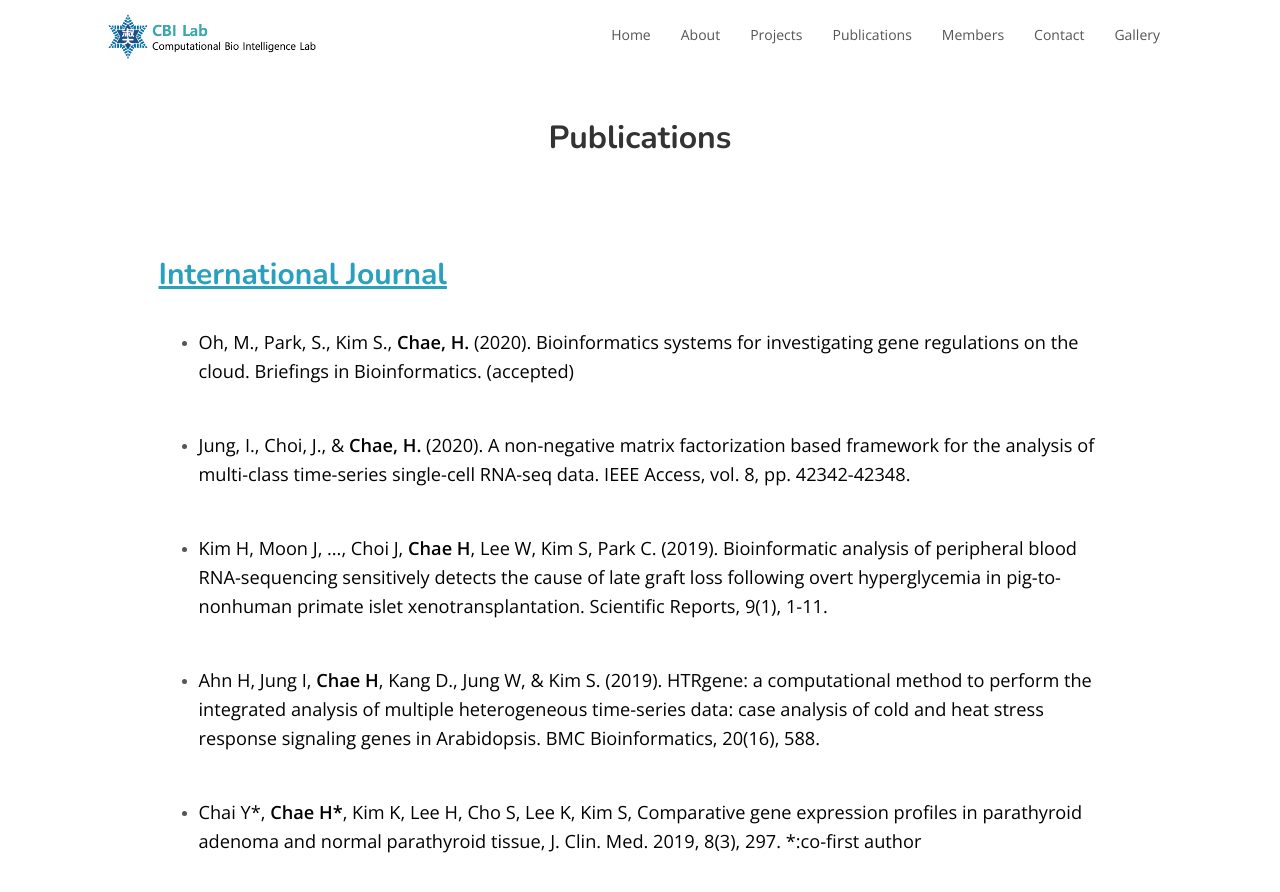
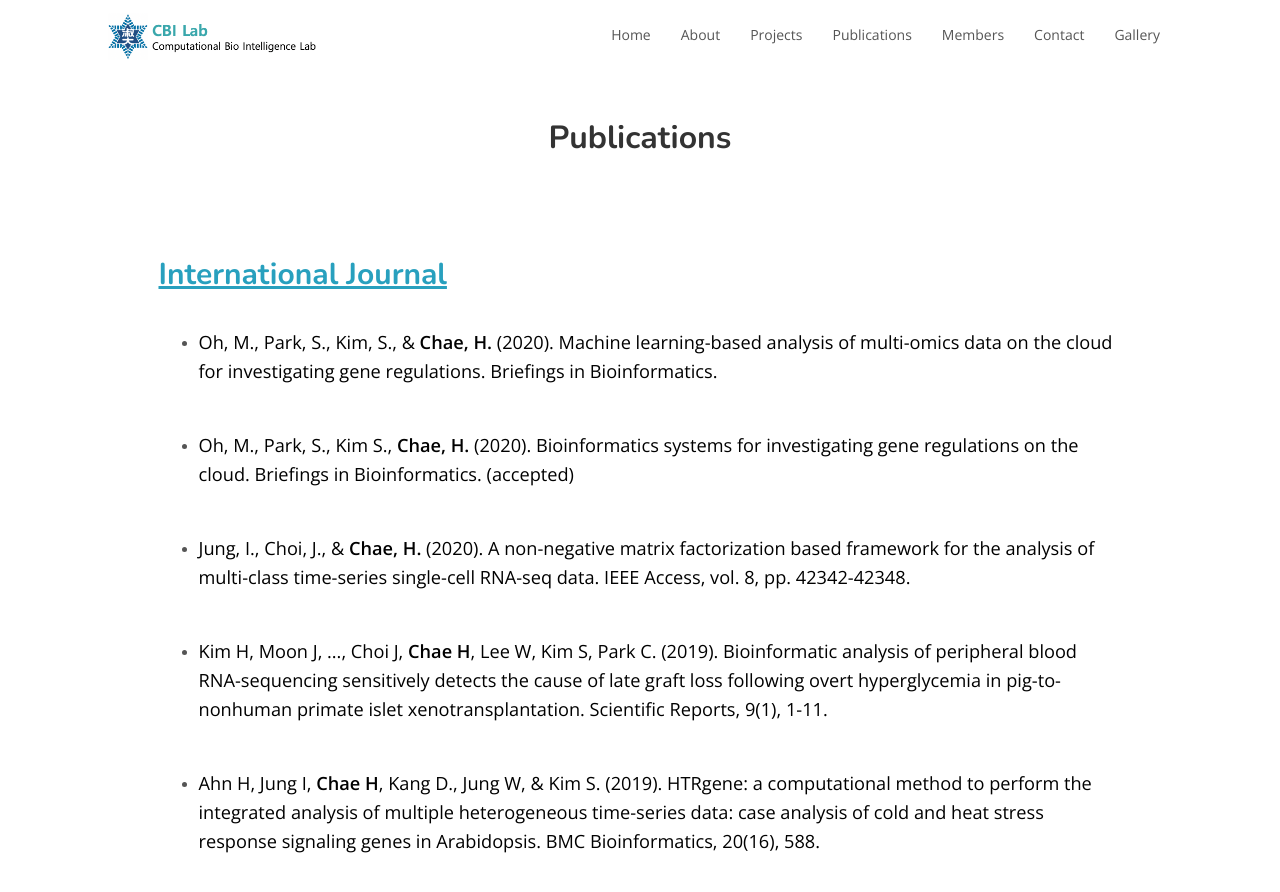
Before and after one commit to cbi-bioinfo/cbi-bioinfo.github.io_old, a Jekyll site: the page built from publications.html, in a window 1280 px wide and 900 px high. Shown: the top 892 px of the window. Built offline with Jekyll 4.4.1, drawn with Linux system fonts in a browser that asks for light colours; nearby versions of some CDN libraries.

Commit message:
add publication (briefings) & modify application

```diff
--- a/publications.html
+++ b/publications.html
@@ -24,6 +24,7 @@ layout: default
                     <br>
 
                     <ul>
+                        <li><p style="font-size: 130%;color: black">Oh, M., Park, S., Kim, S., & <b>Chae, H.</b> (2020). Machine learning-based analysis of multi-omics data on the cloud for investigating gene regulations. Briefings in Bioinformatics.</p></li><br><br>
                         <li><p style="font-size: 130%;color: black">Oh, M., Park, S., Kim S., <b>Chae, H.</b> (2020). Bioinformatics systems for investigating gene regulations on the cloud. Briefings in Bioinformatics. (accepted)</p></li><br><br>
                         <li><p style="font-size: 130%;color: black">Jung, I., Choi, J., & <b>Chae, H.</b> (2020). A non-negative matrix factorization based framework for the analysis of multi-class time-series single-cell RNA-seq data. IEEE Access, vol. 8, pp. 42342-42348.</p></li><br><br>
                         <li><p style="font-size: 130%;color: black">Kim H, Moon J, ..., Choi J, <b>Chae H</b>, Lee W, Kim S, Park C. (2019). Bioinformatic analysis of peripheral blood RNA-sequencing sensitively detects the cause of late graft loss following overt hyperglycemia in pig-to-nonhuman primate islet xenotransplantation. Scientific Reports, 9(1), 1-11. </p></li><br><br>
```
Also changed, not shown: 1 other file.
